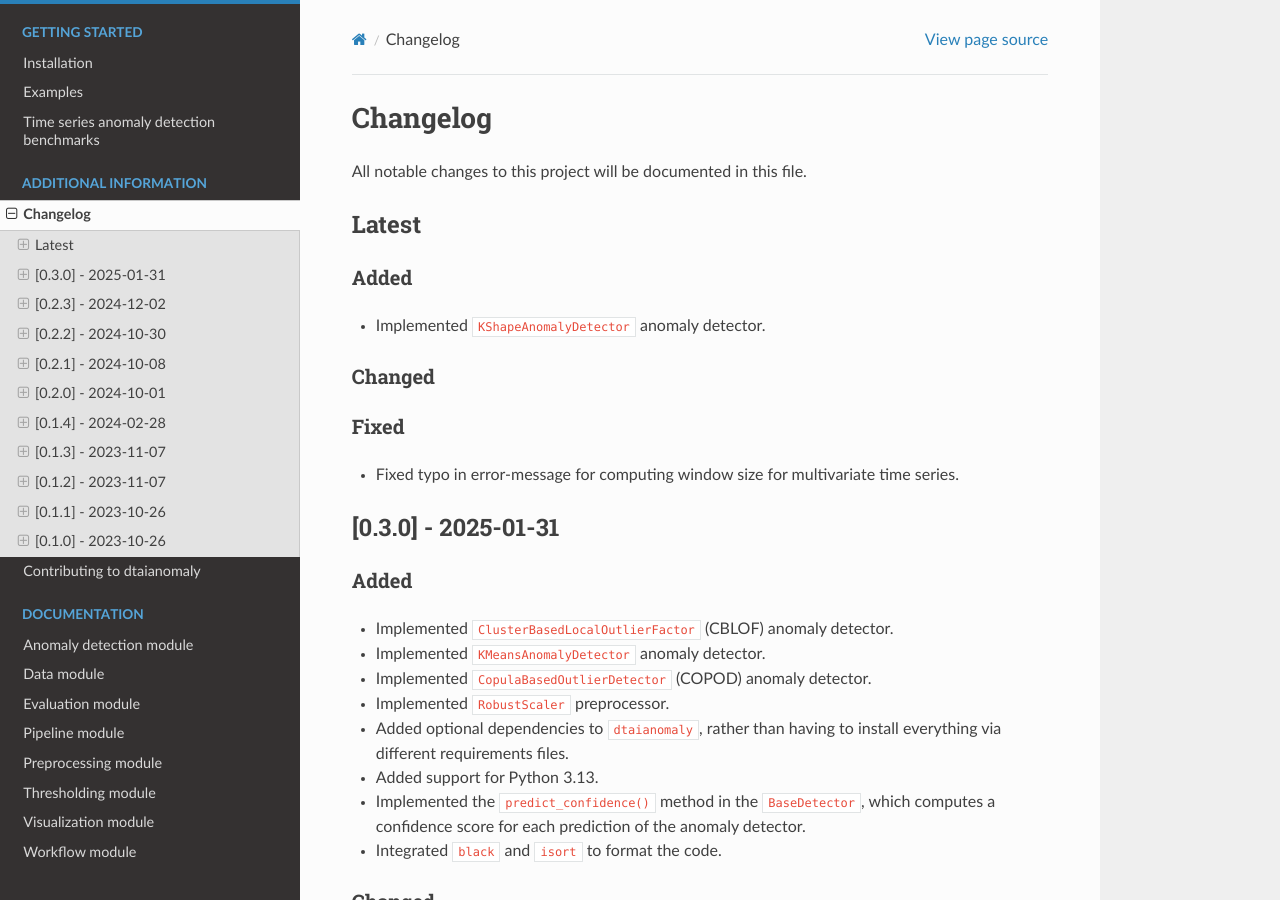
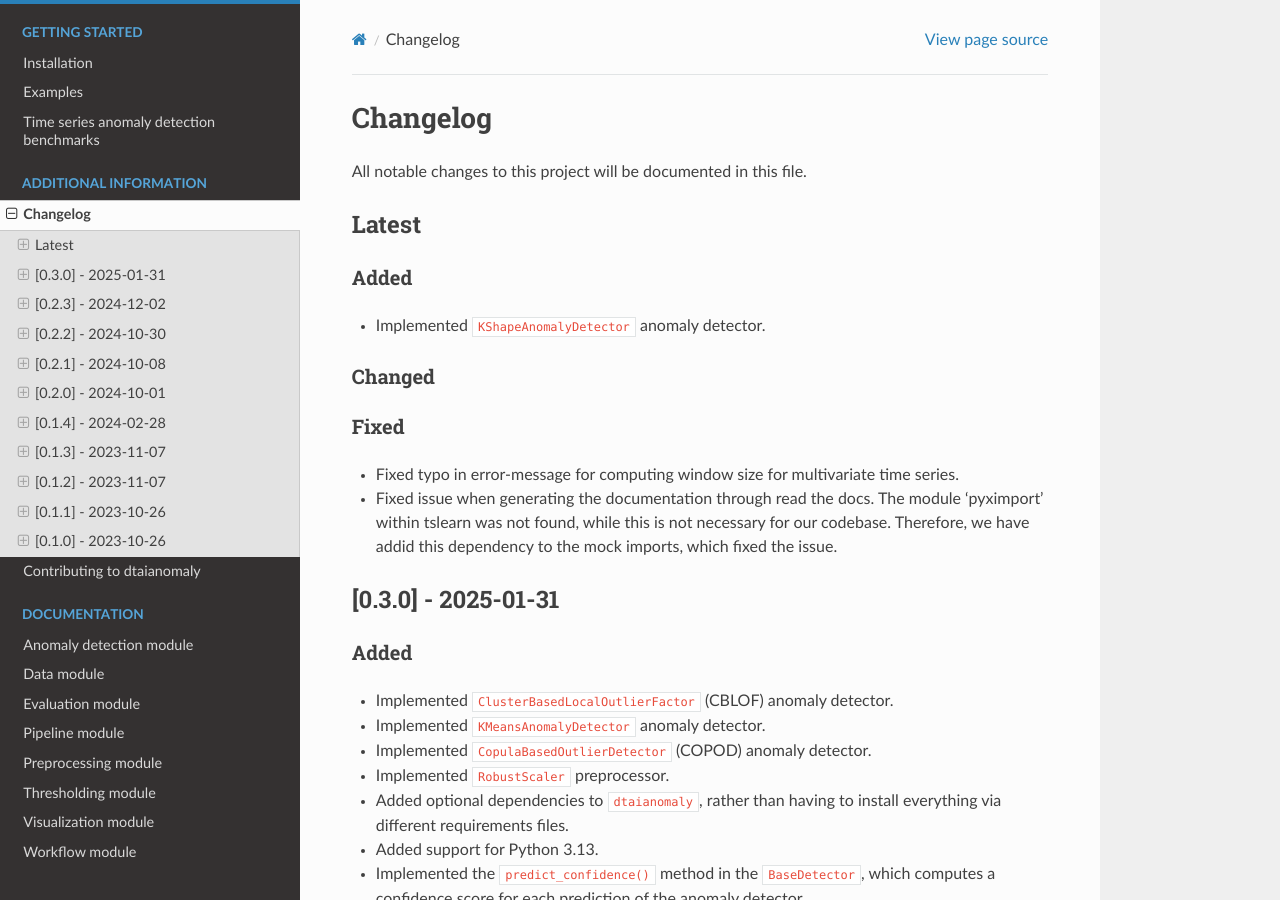
Before and after one commit to guillaumeme/dtaianomaly, a Sphinx documentation site: the page built from docs/additional_information/changelog.rst, in a window 1280 px wide and 900 px high. Built offline with Sphinx 7.4.7 and the Read the Docs theme 3.1.0, drawn with Linux system fonts in a browser that asks for light colours.

Commit message:
Update conf.py (#92)
* Update conf.py

Signed-off-by: LouisCarpentier42 <louis.carpentier@kuleuven.be>

* Update changelog.rst

Signed-off-by: LouisCarpentier42 <louis.carpentier@kuleuven.be>

---------

Signed-off-by: LouisCarpentier42 <louis.carpentier@kuleuven.be>

```diff
--- a/docs/additional_information/changelog.rst
+++ b/docs/additional_information/changelog.rst
@@ -16,6 +16,10 @@
 Fixed
 ^^^^^
 - Fixed typo in error-message for computing window size for multivariate time series.
+- Fixed issue when generating the documentation through read the docs. The module
+  'pyximport' within tslearn was not found, while this is not necessary for our
+  codebase. Therefore, we have addid this dependency to the mock imports, which fixed
+  the issue.
 
 [0.3.0] - 2025-01-31
 --------------------
--- a/docs/conf.py
+++ b/docs/conf.py
@@ -79,3 +79,6 @@
 
 # Output file base name for HTML help builder.
 htmlhelp_basename = 'dtaianomalydoc'
+
+# Prevent issue with pyximport when generating docs through readthedocs
+autodoc_mock_imports = ["pyximport"]
```
